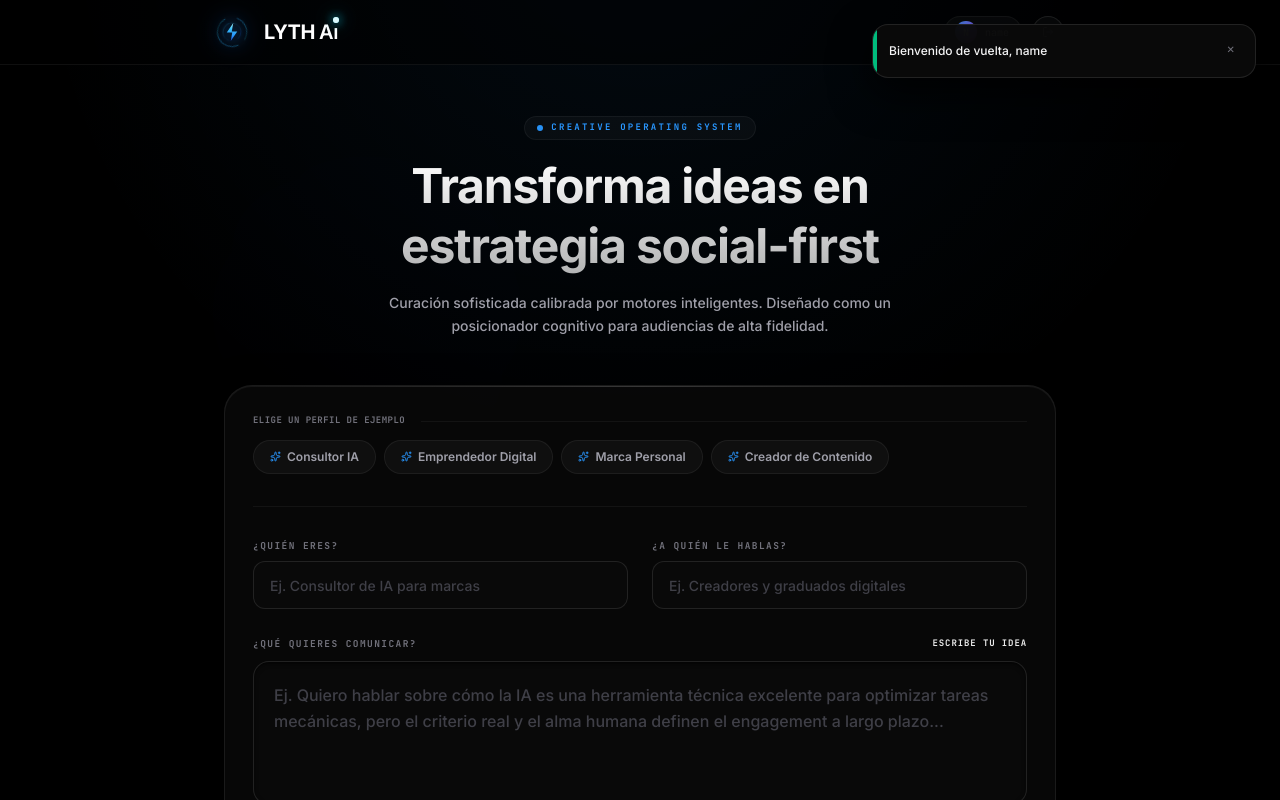
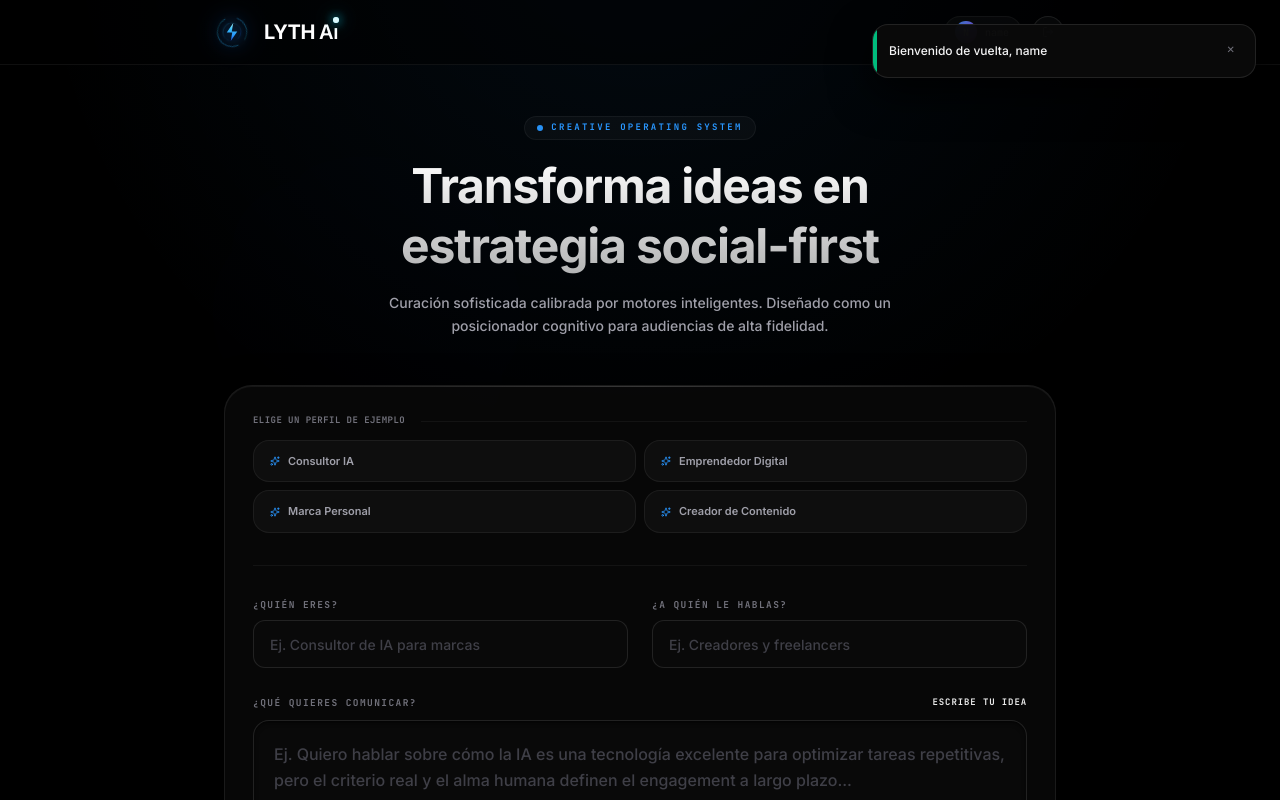
Before and after one commit to jonatancorrea-ai/lythapp, a React (Vite) app: page / in a window 1280 px wide. Both pictures are taken after typing "name@example.com" into the empty fields and a click on the button "INGRESAR CREDENCIALES". Shown: the top 800 px of the page. Built offline with nearby package versions, Linux system fonts and the light colour scheme.

Commit message:
Update StrategicInputCard.tsx

```diff
--- a/src/components/StrategicInputCard.tsx
+++ b/src/components/StrategicInputCard.tsx
@@ -1,4 +1,4 @@
-import { useState, useRef, useEffect } from 'react';
+import { useRef, useEffect } from 'react';
 import { Sparkles } from 'lucide-react';
 import { WorkspaceTemplate } from '../types';
 
@@ -25,7 +25,6 @@ export default function StrategicInputCard({
 }: StrategicInputCardProps) {
   const textareaRef = useRef<HTMLTextAreaElement>(null);
 
-  // Auto-expand textarea height comfortably
   useEffect(() => {
     if (textareaRef.current) {
       textareaRef.current.style.height = 'auto';
@@ -35,10 +34,9 @@ export default function StrategicInputCard({
 
   return (
     <div className="glass-panel p-5 sm:p-7 relative overflow-hidden rounded-[28px] border border-white/10 shadow-[0_30px_60px_-15px_rgba(0,0,0,0.8)] space-y-6 sm:space-y-8">
-      {/* Absolute glass lighting edge border */}
       <div className="absolute top-0 inset-x-0 h-px bg-gradient-to-r from-transparent via-white/15 to-transparent pointer-events-none" />
 
-      {/* 1. Quick Example Seeds - Tactile pills for instantaneous prefill */}
+      {/* Pills */}
       <div className="space-y-3">
         <div className="flex items-center justify-between">
           <span className="text-[9px] font-bold text-zinc-500 tracking-wider font-mono select-none uppercase">
@@ -46,16 +44,16 @@ export default function StrategicInputCard({
           </span>
           <span className="h-px bg-white/5 flex-grow ml-4 shrink hidden sm:block" />
         </div>
-        <div className="flex flex-wrap gap-2">
+        <div className="grid grid-cols-2 gap-2">
           {templates.map((tpl, i) => (
             <button
               key={i}
               type="button"
               onClick={() => onTemplateSelect(tpl)}
-              className="px-3 md:px-4 py-2 rounded-full text-[11px] md:text-xs font-semibold bg-[#111111]/90 hover:bg-[#161616] border border-white/[0.06] text-zinc-400 hover:text-white hover:border-white/10 active:scale-95 transition-all duration-300 cursor-pointer flex items-center gap-1.5"
+              className="px-4 py-3 rounded-2xl text-[11px] font-semibold bg-white/[0.03] hover:bg-white/[0.07] border border-white/[0.06] hover:border-white/20 text-zinc-400 hover:text-white active:scale-95 transition-all duration-200 cursor-pointer flex items-center gap-2 group"
             >
-              <Sparkles size={11} className="text-[#2997ff]" />
-              <span>{tpl.label}</span>
+              <Sparkles size={10} className="text-[#2997ff] shrink-0 group-hover:text-white transition-colors duration-200" />
+              <span className="truncate">{tpl.label}</span>
             </button>
           ))}
         </div>
@@ -63,10 +61,7 @@ export default function StrategicInputCard({
 
       <div className="h-px bg-white/5" />
 
-      {/* 2. Unified Inputs System */}
       <div className="space-y-6 sm:space-y-7">
-
-        {/* Input Pair (Who you are & target audience) */}
         <div className="grid grid-cols-1 md:grid-cols-2 gap-5 sm:gap-6">
           <div className="space-y-2 relative group">
             <label className="block text-[9.5px] font-bold text-zinc-500 tracking-[0.15em] font-mono uppercase select-none">
@@ -89,13 +84,12 @@ export default function StrategicInputCard({
               type="text"
               value={whoAreYouTalkingTo}
               onChange={(e) => setWhoAreYouTalkingTo(e.target.value)}
-              placeholder="Ej. Creadores y graduados digitales"
+              placeholder="Ej. Creadores y freelancers"
               className="w-full h-12 px-4 rounded-xl text-white glass-input focus:outline-none focus:ring-4 focus:ring-brand-accent/5 text-xs sm:text-sm font-sans font-medium placeholder:text-zinc-700 bg-white/[0.012] border border-white/10 transition-all duration-300"
             />
           </div>
         </div>
 
-        {/* Input Idea: Textarea Hero Input */}
         <div className="space-y-2.5 relative">
           <div className="flex items-center justify-between">
             <label className="block text-[9.5px] font-bold text-zinc-500 tracking-[0.15em] font-mono uppercase select-none">
@@ -106,23 +100,19 @@ export default function StrategicInputCard({
             </span>
           </div>
           <div className="relative group">
-            {/* Soft backdrop glow matching focused state only */}
             <div className="absolute -inset-1.5 bg-gradient-to-r from-blue-500/15 via-purple-500/10 to-brand-accent/15 rounded-[22px] blur-xl opacity-0 group-focus-within:opacity-100 transition-opacity duration-700 pointer-events-none" />
-
             <textarea
               ref={textareaRef}
               rows={4}
               value={whatToCommunicate}
               onChange={(e) => setWhatToCommunicate(e.target.value)}
-              placeholder="Ej. Quiero hablar sobre cómo la IA es una herramienta técnica excelente para optimizar tareas mecánicas, pero el criterio real y el alma humana definen el engagement a largo plazo..."
+              placeholder="Ej. Quiero hablar sobre cómo la IA es una tecnología excelente para optimizar tareas repetitivas, pero el criterio real y el alma humana definen el engagement a largo plazo..."
               className="relative w-full p-5 rounded-2xl text-white glass-input focus:outline-none text-sm sm:text-base resize-none leading-relaxed font-sans font-medium placeholder:text-zinc-700 bg-white/[0.01] border border-white/10 focus:border-brand-accent/60 transition-all duration-300 min-h-[140px] shadow-[inset_0_2px_4px_rgba(0,0,0,0.6)]"
             />
           </div>
-
-          {/* Typographic emotional guide indicator */}
           <div className="flex items-center justify-between text-[10px] text-zinc-550 pt-0.5 select-none font-sans">
             <span className="italic">
-              * El deconstructor calibrará ganchos, ganchos antagónicos y tensión social.
+              * La plataforma da respuestas más eficientes con un contexto preciso.
             </span>
             {whatToCommunicate.length > 50 && (
               <span className="text-emerald-500/80 font-semibold flex items-center gap-1 font-mono transition-all duration-300 animate-fade-in text-[9.5px] uppercase tracking-wider">
@@ -131,7 +121,6 @@ export default function StrategicInputCard({
             )}
           </div>
         </div>
-
       </div>
     </div>
   );
```
